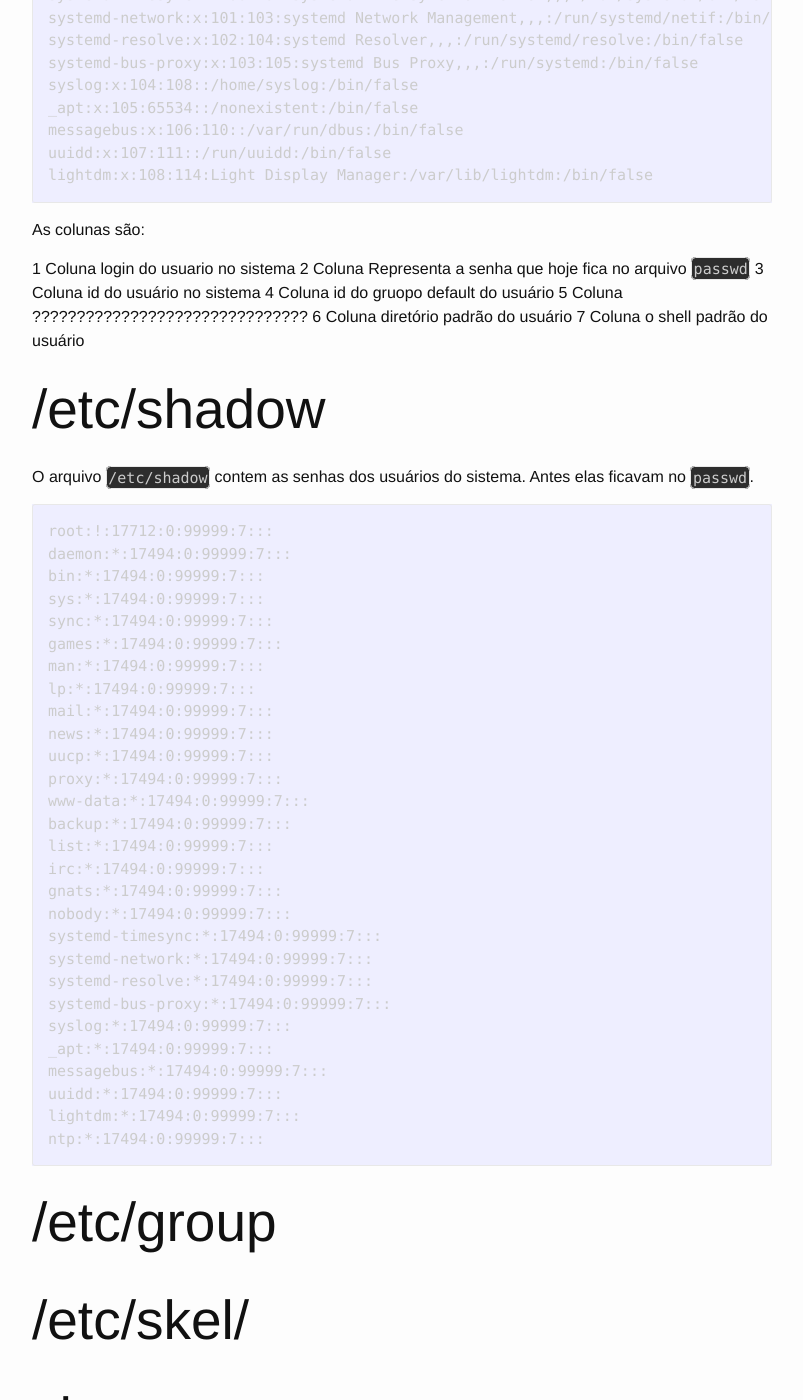
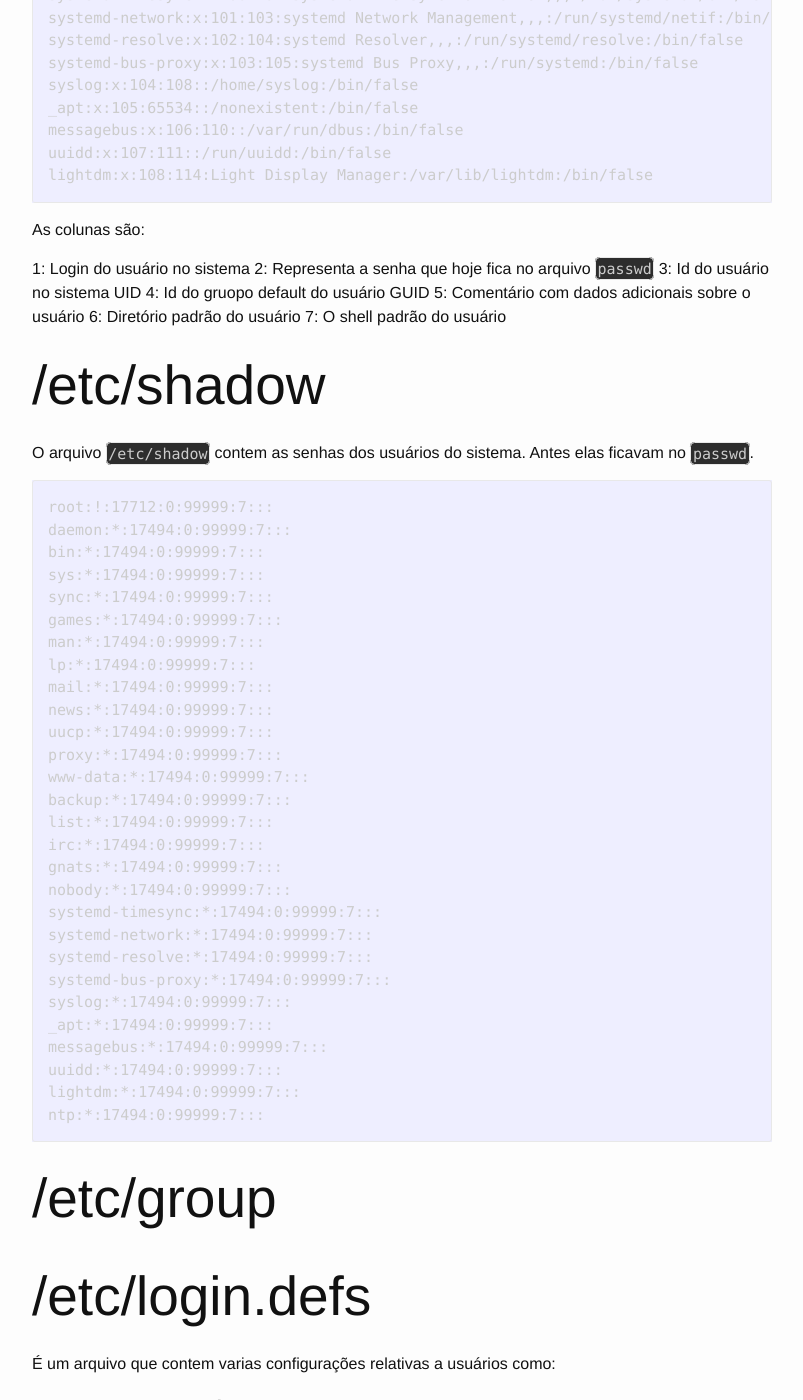
Before and after one commit to alphabraga/lpic1, a Jekyll site: the page built from topicos/107/107-1-gerencie-usuarios-e-grupos-e-arquivos-de-sistema-relacionados.md, in a window 1280 px wide and 1400 px high, scrolled down 1590 px. Shown: the whole window, without its empty margins (238-1041 px from the left). Built offline with Jekyll 4.4.1, drawn with Linux system fonts in a browser that asks for light colours; some of the changed text lies outside the part shown.

Commit message:
novidades

```diff
--- a/topicos/107/107-1-gerencie-usuarios-e-grupos-e-arquivos-de-sistema-relacionados.md
+++ b/topicos/107/107-1-gerencie-usuarios-e-grupos-e-arquivos-de-sistema-relacionados.md
@@ -72,13 +72,13 @@ mysql : mysql
 
 As colunas são:
 
-1 Coluna login do usuario no sistema
-2 Coluna Representa a senha que hoje fica no arquivo `passwd`
-3 Coluna id do usuário no sistema
-4 Coluna id do gruopo default do usuário
-5 Coluna ???????????????????????????????
-6 Coluna diretório padrão do usuário
-7 Coluna o shell padrão do usuário
+1: Login do usuário no sistema
+2: Representa a senha que hoje fica no arquivo `passwd`
+3: Id do usuário no sistema UID
+4: Id do gruopo default do usuário GUID
+5: Comentário com dados adicionais sobre o usuário
+6: Diretório padrão do usuário
+7: O shell padrão do usuário
 
 ## /etc/shadow
 
@@ -116,7 +116,23 @@ O arquivo `/etc/shadow` contem as senhas dos usuários do sistema. Antes elas fi
 ## /etc/group
 
 
+## /etc/login.defs
+
+É um arquivo que contem varias configurações relativas a usuários como:
+
+### criação do diretório home de forma automatica
+
+	CREATE_HOME	yes
+
+### Faixa de UID para usuários comuns do sistema
+
+	UID_MIN                  1000
+	UID_MAX                 60000
+
+
 ## /etc/skel/
+
+
 
 
 ## chage
```
